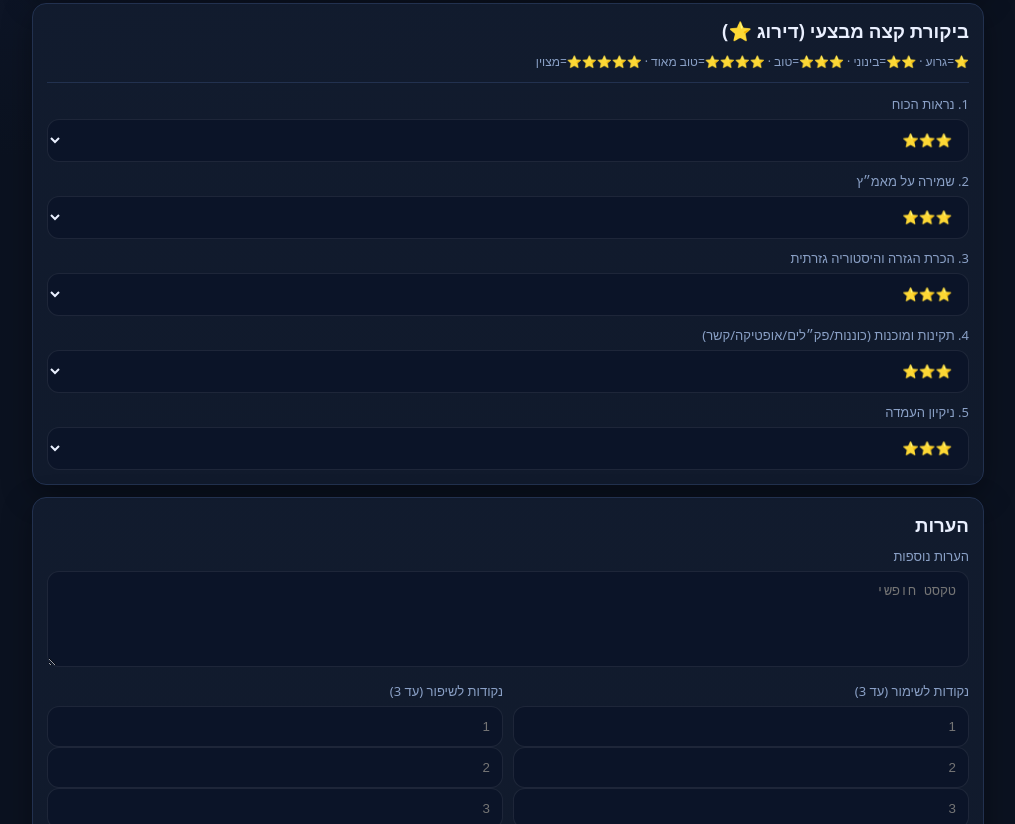
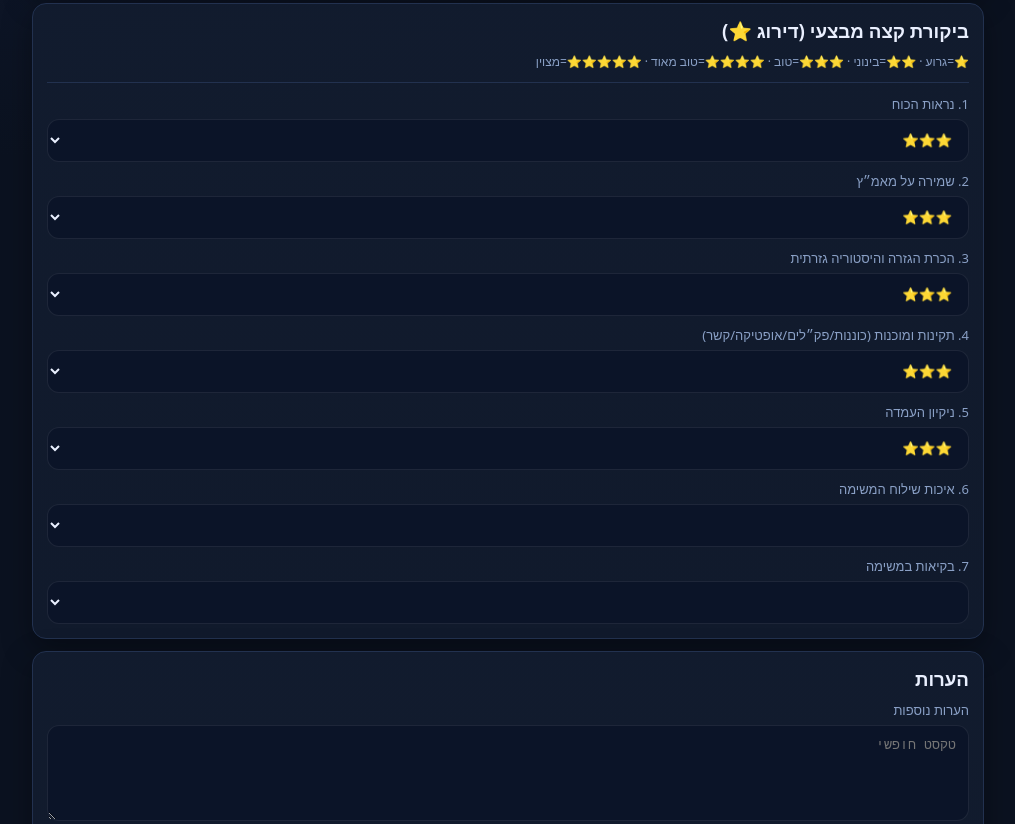
Before and after one commit to Elish84/OperationalReports, a plain HTML site: page docs/index.html in a window 1280 px wide. Shown: the part 383-1207 px from the top of the page, without its empty margins (132-1147 px from the left). Drawn offline with nearby package versions, Linux system fonts and the light colour scheme.

Commit message:
Add new labels for task evaluation criteria

```diff
--- a/docs/index.html
+++ b/docs/index.html
@@ -74,6 +74,8 @@
     <label>3. הכרת הגזרה והיסטוריה גזרתית</label><select id="r3"></select>
     <label>4. תקינות ומוכנות (כוננות/פק״לים/אופטיקה/קשר)</label><select id="r4"></select>
     <label>5. ניקיון העמדה</label><select id="r5"></select>
+    <label>6. איכות שילוח המשימה</label><select id="r6"></select>
+    <label>7. בקיאות במשימה</label><select id="r7"></select>
   </div>
 
   <div class="card">
```
